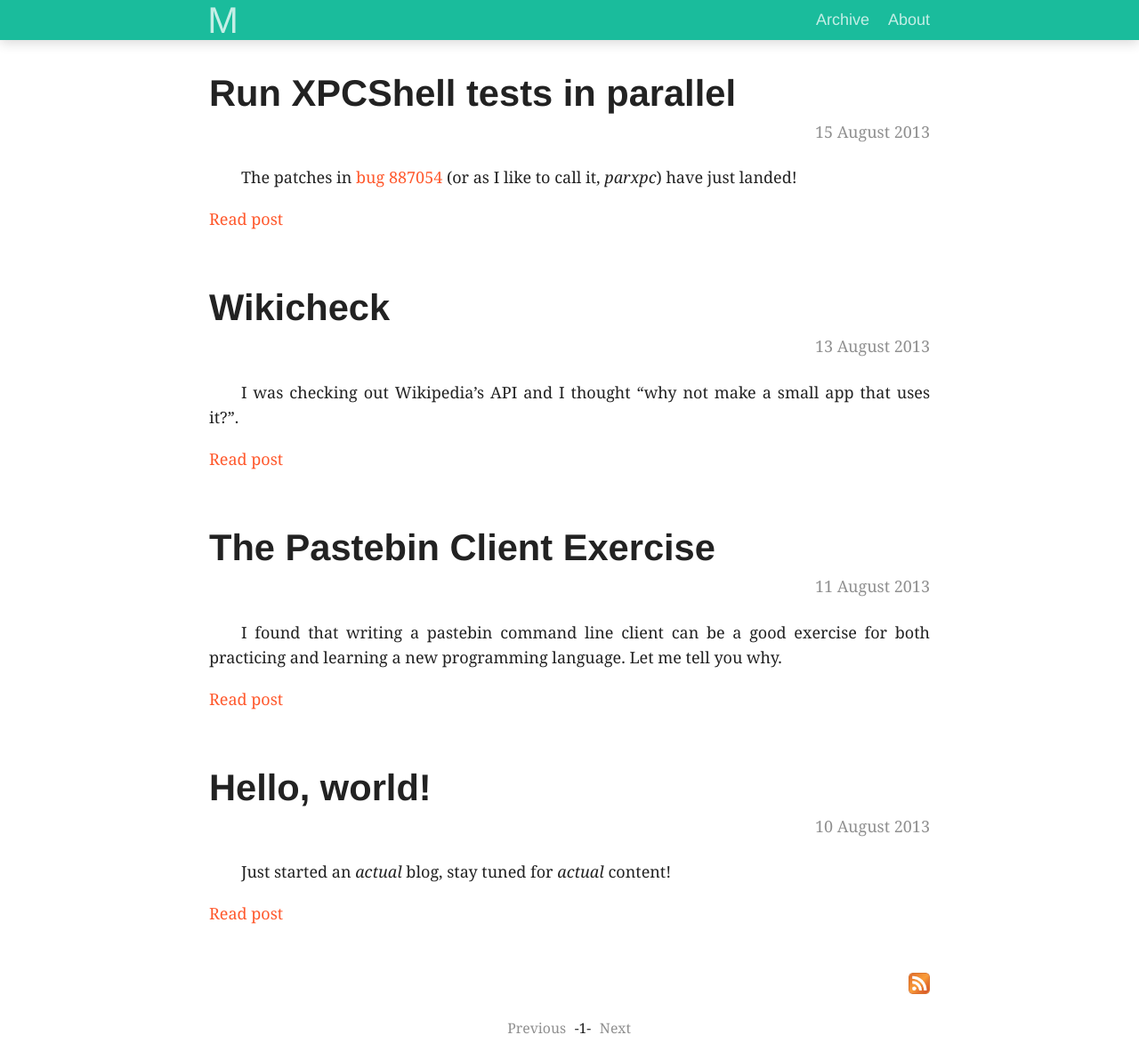
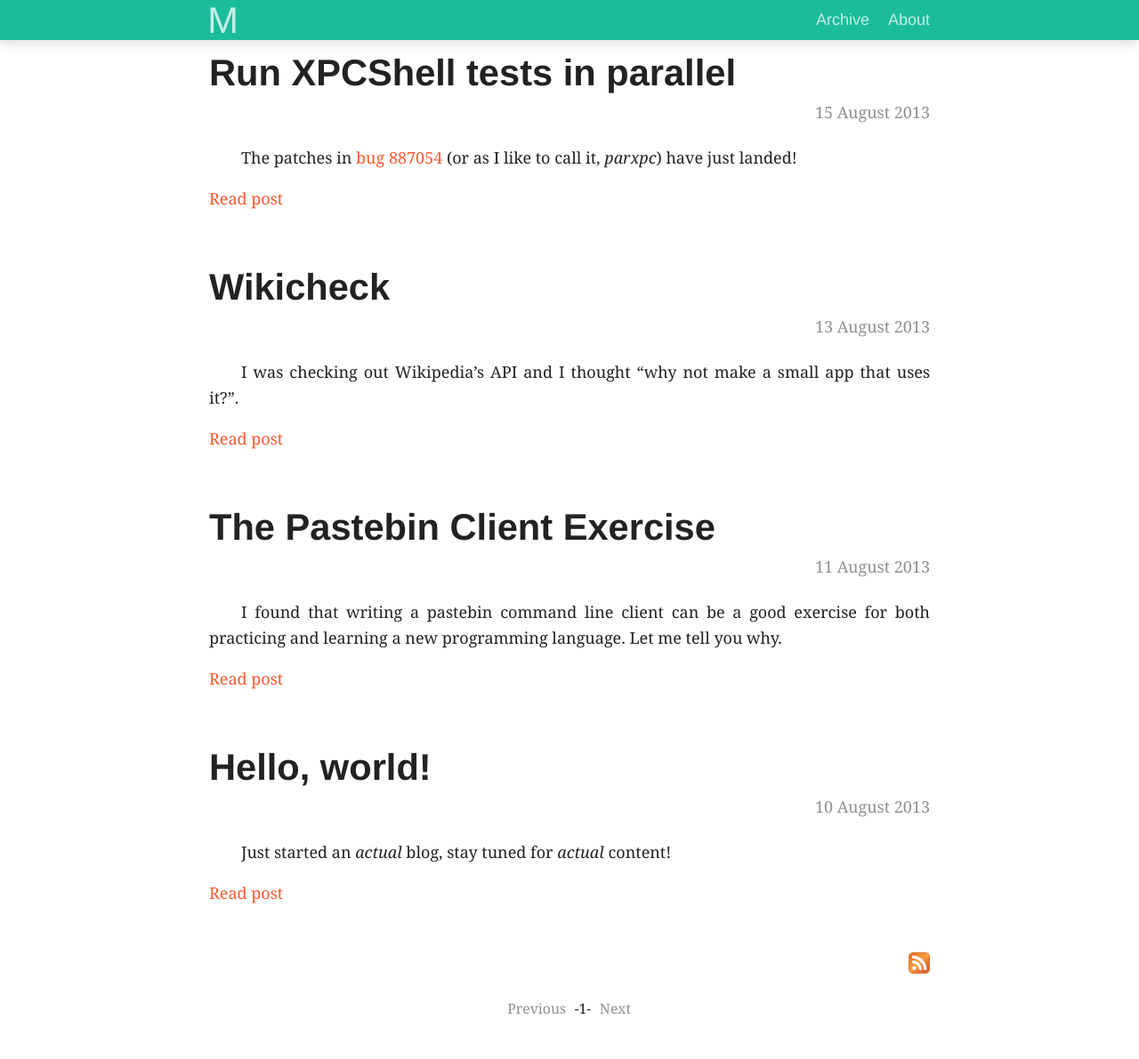
Before and after one commit to mihneadb/mihneadb.github.io, a Jekyll site: the page built from index.html, in a window 1280 px wide. Shown: the whole page at 89% size. Built offline with Jekyll 4.4.1, drawn with Linux system fonts in a browser that asks for light colours; Markdown is read by kramdown in place of the engine named in the settings; the list of posts is cut into pages by our own code; after the commit the page ends 1168 px from its top, so only the background shows below that.

Commit message:
fix article header bug; thanks @coyotebush

```diff
--- a/css/default.css
+++ b/css/default.css
@@ -45,6 +45,7 @@ pre {
 
 .header-links {
     text-align: right;
+    margin-bottom: 0px;
 }
 
 .header-elem {
```
